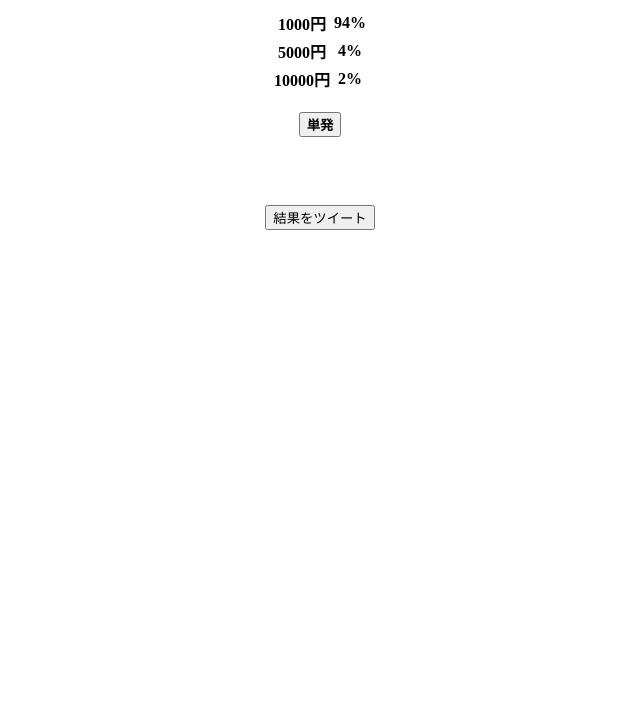
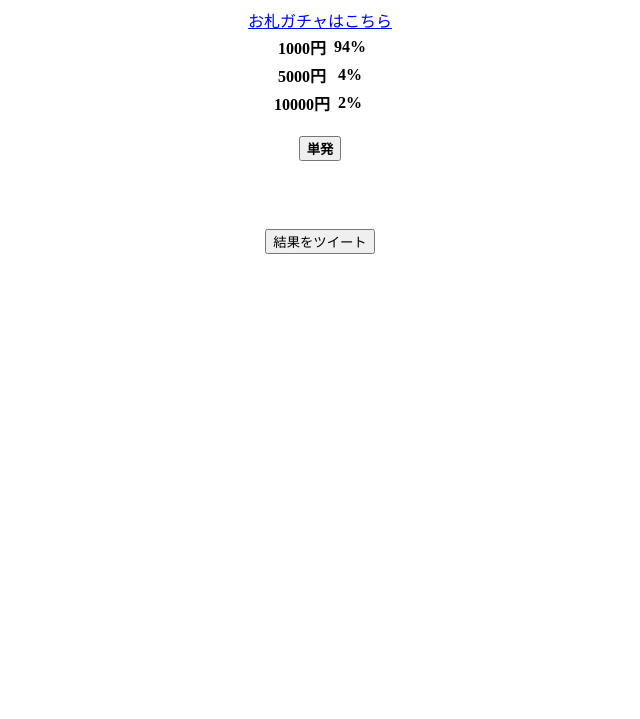
Before and after one commit to kyu099/billgacha2, a plain HTML site: page index.html in a window 1280 px wide. Shown: the part 81-800 px from the top of the page, without its empty margins (320-960 px from the left). Drawn offline with Linux system fonts and the light colour scheme.

Commit message:
Update index.html

```diff
--- a/index.html
+++ b/index.html
@@ -11,6 +11,8 @@
         <h1>
             お札ガチャ2
         </h1>
+
+        <a href="https://kyu099.github.io/billgacha/">お札ガチャはこちら</a>
 
         <table>
             <tr>
```
